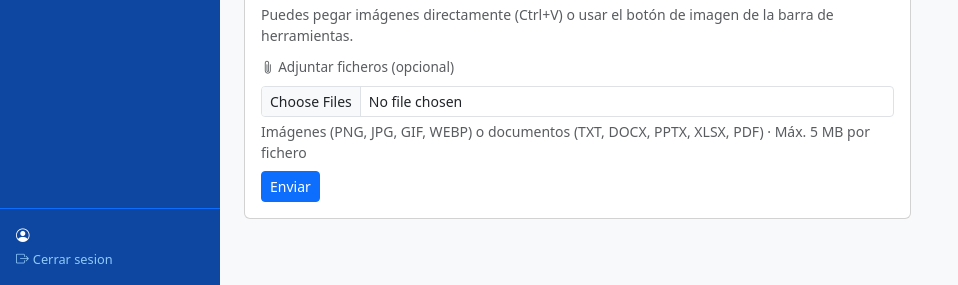
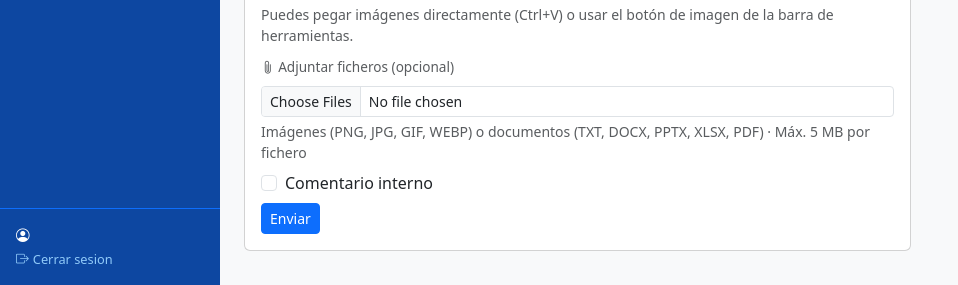
Before and after one commit to JCPSanycces/HelpdeskSany, a Flask app: template app/templates/tickets/detail.html in a window 1280 px wide. Shown: the part 515-800 px from the top of the page, without its empty margins (0-958 px from the left). Run offline with Flask 3, Linux system fonts and the light colour scheme; the template is opened without the code that fills it, so the values that code supplies are empty; some libraries are stand-ins or nearby versions.

Commit message:
Añado la opción de 'Comentario interno' para que no se envíe notificación a los participantes

```diff
--- a/app/models/comment.py
+++ b/app/models/comment.py
@@ -10,6 +10,7 @@ class Comment(db.Model):
     user_id    = db.Column(db.Integer, db.ForeignKey('users.id'), nullable=False)
     created_at = db.Column(db.DateTime, default=datetime.now)
     updated_at = db.Column(db.DateTime, nullable=True)
+    is_internal = db.Column(db.Boolean, default=False)
 
     author      = db.relationship('User', backref='comments')
     attachments = db.relationship('CommentAttachment', backref='comment',
--- a/app/templates/tickets/detail.html
+++ b/app/templates/tickets/detail.html
@@ -300,7 +300,14 @@
 							Imágenes (PNG, JPG, GIF, WEBP) o documentos (TXT, DOCX, PPTX, XLSX, PDF) · Máx. 5 MB por fichero
 						</div>
 					</div>
-
+					<!-- Checkbox para comentario interno -->
+					<div class="form-check mb-2">
+						<input class="form-check-input" type="checkbox" name="comentario_interno" id="comentario-interno">
+						<label class="form-check-label" for="comentario-interno">
+							Comentario interno
+						</label>
+					</div>
+					<!-- Botón de envío -->
 					<button type='submit' class='btn btn-primary btn-sm'>Enviar</button>
 					</form>
 				</div>
```
Also changed, not shown: app/routes/tickets.py (+12 -1 lines).
